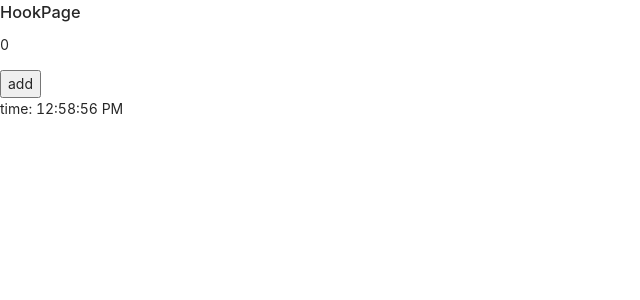
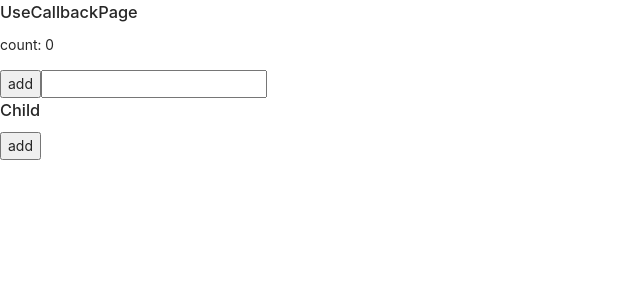
Before and after one commit to sevenduan/StudyReact, a React app in the folder my-app/: page / in a window 1280 px wide. Shown: the top 300 px of the page, without its empty margins (0-640 px from the left). Built offline with nearby package versions, Linux system fonts and the light colour scheme.

Commit message:
useMemo useCallback

```diff
--- a/my-app/src/App.js
+++ b/my-app/src/App.js
@@ -5,7 +5,9 @@ import React from "react";
 // import UserPage from "./pages/UserPage";
 // import SetStatePage from "./pages/SetStatePage";
 import "./index.css";
-import HookPage from "./pages/HookPage";
+import UseCallbackPage from "./pages/UseCallbackPage";
+// import HookPage from "./pages/HookPage";
+// import UseMemoPage from "./pages/UseMemoPage";
 // import LifeCyclePage from "./pages/LifeCyclePage";
 // import PureComponentPage from "./pages/PureComponentPage";
 // import ReactReduxPage from "./pages/ReactReduxPage";
@@ -22,7 +24,9 @@ function App() {
       {/* <UserPage></UserPage> */}
       {/* <PureComponentPage></PureComponentPage> */}
       {/* <LifeCyclePage></LifeCyclePage> */}
-      <HookPage></HookPage>
+      {/* <HookPage></HookPage> */}
+      {/* <UseMemoPage></UseMemoPage> */}
+      <UseCallbackPage></UseCallbackPage>
     </div>
   );
 }
--- /dev/null
+++ b/my-app/src/Pages/UseCallbackPage.js
@@ -0,0 +1,39 @@
+import React, { PureComponent, useCallback, useState } from "react";
+
+export default function UseCallbackPage(props) {
+  const [count, setCount] = useState(0);
+  const [value, setValue] = useState("");
+  const addClick = useCallback(() => {
+    let sum = 0;
+    for (let i = 0; i < count; i++) {
+      sum += i;
+    }
+    return sum;
+  }, [count]);
+
+  return (
+    <div>
+      <h3>UseCallbackPage</h3>
+      <p>count: {count}</p>
+      <button onClick={() => setCount(count + 1)}>add</button>
+      <input
+        value={value}
+        onChange={(event) => setValue(event.target.value)}
+      ></input>
+      <Child addClick={addClick}></Child>
+    </div>
+  );
+}
+
+class Child extends PureComponent {
+  render() {
+    const { addClick } = this.props;
+    console.log("child render"); //sy-log
+    return (
+      <div>
+        <h3>Child</h3>
+        <button onClick={() => console.log(addClick())}>add</button>
+      </div>
+    );
+  }
+}
--- /dev/null
+++ b/my-app/src/Pages/UseMemoPage.js
@@ -0,0 +1,27 @@
+import React, { useMemo, useState } from "react";
+
+export default function UseMemoPage(props) {
+  const [count, setCount] = useState(0);
+  const [value, setValue] = useState("");
+  const expensive = useMemo(() => {
+    console.log("expensive"); //sy-log
+    let sum = 0;
+    for (let i = 0; i < count; i++) {
+      sum += i;
+    }
+    return sum;
+  }, [count]);
+
+  return (
+    <div>
+      <h3>UseMemoPage</h3>
+      <p>count: {count}</p>
+      <p>expensive: {expensive}</p>
+      <button onClick={() => setCount(count + 1)}>add</button>
+      <input
+        value={value}
+        onChange={(event) => setValue(event.target.value)}
+      ></input>
+    </div>
+  );
+}
```
